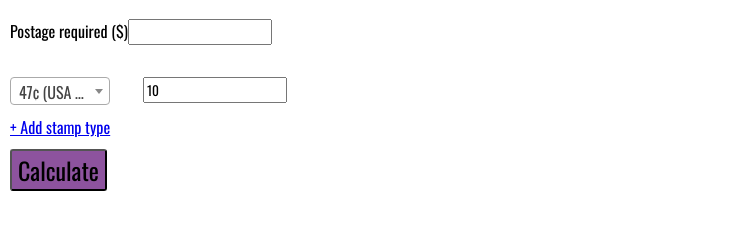
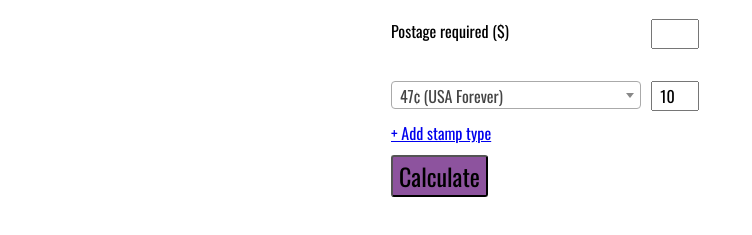
Before and after one commit to mpavey0/frankify, a plain HTML site: page index.html in a window 1280 px wide. Shown: the part 123-358 px from the top of the page, without its empty margins (0-752 px from the left). Drawn offline with nearby package versions, Linux system fonts and the light colour scheme.

Commit message:
Grid layout

```diff
--- a/css/style.css
+++ b/css/style.css
@@ -9,16 +9,31 @@ body {
 }
 
 span.select2 {
-	width: 75% !important;
+	width: 250px !important;
 }
 
 .grid__row {
 	margin: 10px 0px;
 	display: flex;
+	flex-wrap: wrap;
+}
+
+.label {
+	flex-basis: 250px;
+	margin-right: 10px;
+}
+
+.input {
+	/*text-align: right;*/
+	flex: 1;
 }
 
 .grid__row.target {
 	margin-bottom: 2em;
+}
+
+.grid__column {
+	/*flex: 100%;*/
 }
 
 .nav-item {
@@ -37,3 +52,14 @@ button {
 	border-radius: 3px;
 	background-color: #8d539e;
 }
+
+input {
+	font-size: 1em;
+	width: 3em;
+	text-align: center;
+}
+
+.container-fluid {
+	max-width: 500px;
+	margin: auto;
+}
--- a/index.html
+++ b/index.html
@@ -23,20 +23,20 @@
 			<form>
 				<div class="container-fluid">
 					<div class="grid__row target">
-						<div>
+						<div class="grid__column label">
 							<label for="target">Postage required ($)</label>
 						</div>
-						<div>
+						<div class="grid__column input">
 							<input id="target" name="target" value="" type="number" step=".01">
 						</div>
 					</div>
 					<div class="grid__row">
-						<div>
+						<div class="grid__column label">
 							<a href="#" id="addStampType">+ Add stamp type</a>
 						</div>
 					</div>
 					<div class="grid__row">
-						<div>
+						<div class="grid__column label">
 							<button type="submit" class="">Calculate</button>
 						</div>
 					</div>
--- a/js/script.js
+++ b/js/script.js
@@ -5,13 +5,13 @@ var select2Prefs = {
 	};
 
 var stampType = '<div class="grid__row stamp">\
-						<div>\
+						<div class="grid__column label">\
 							<select name="stampValue-1">\
 								<option value="47">47</option>\
 								<option value="115">115</option>\
 							</select>\
 						</div>\
-						<div>\
+						<div class="grid__column input">\
 							<input id="cent-47" name="cent-47" value="10" type="number">\
 						</div>\
 					</div>';
```
